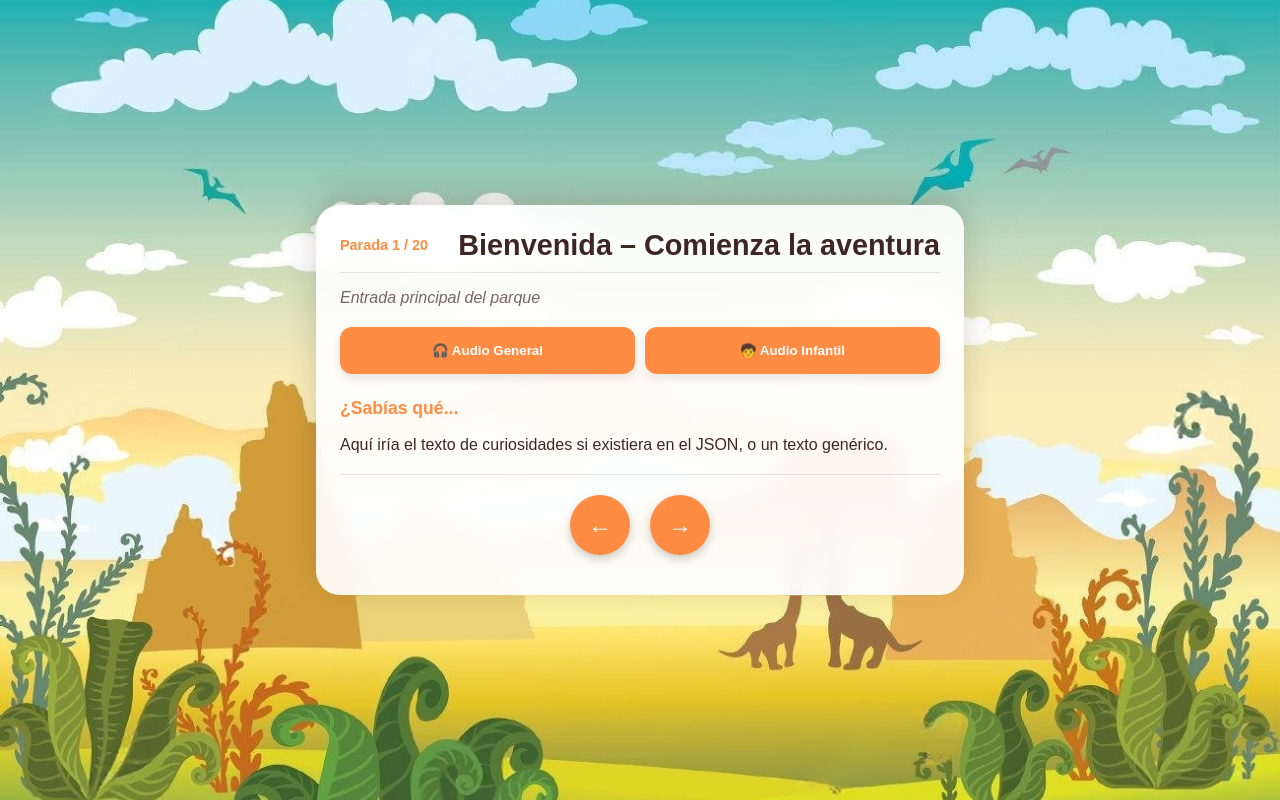
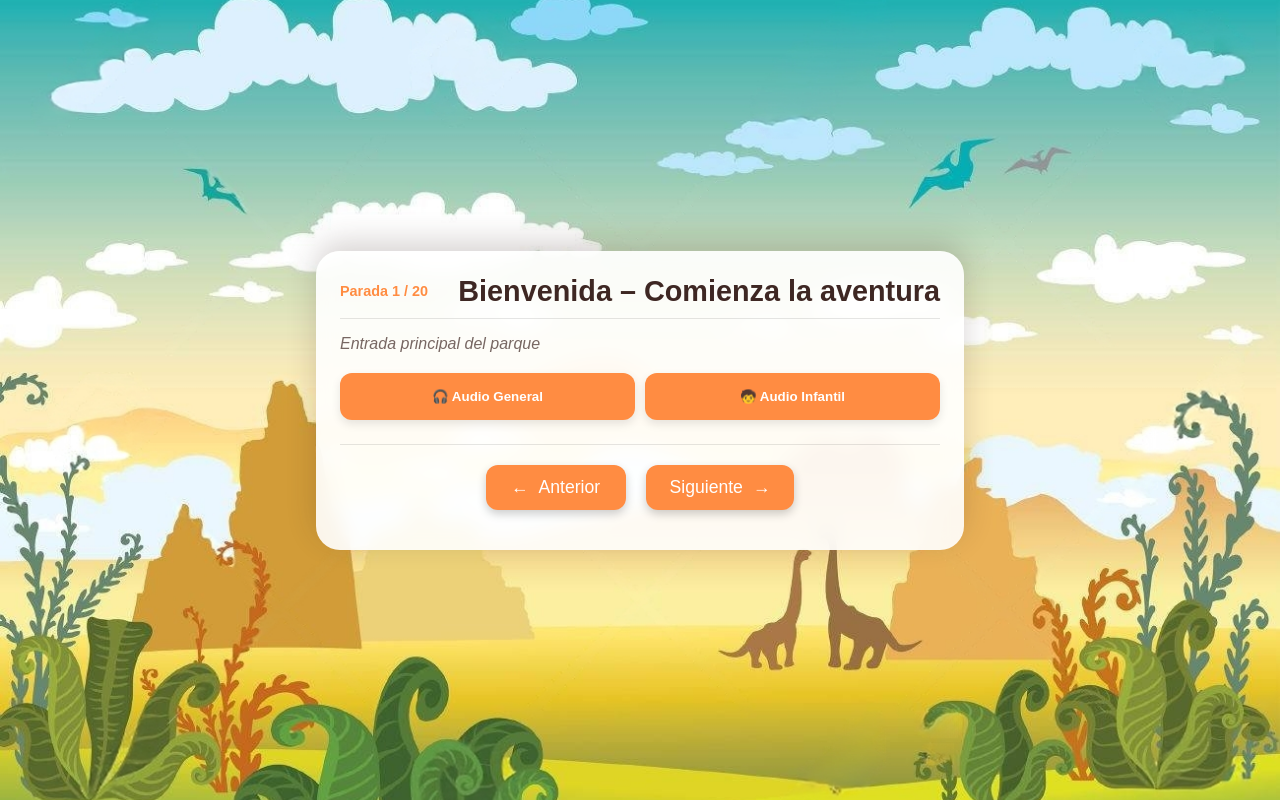
Before and after one commit to Engranajes-Ciencia/Parque-Prehistoria, a React (Vite) app: page /#/visit in a window 1280 px wide. Built offline with nearby package versions, Linux system fonts and the light colour scheme.

Commit message:
Sextos cambios

```diff
--- a/src/Components/Pages/StopScreen.css
+++ b/src/Components/Pages/StopScreen.css
@@ -109,20 +109,21 @@
     background: var(--primary-color);
     color: white;
     border: none;
-    width: 60px;
-    height: 60px;
-    border-radius: 50%;
-    font-size: 1.5rem;
+    padding: 12px 24px;
+    border-radius: 12px;
+    font-size: 1.1rem;
     display: flex;
     align-items: center;
     justify-content: center;
+    gap: 10px;
     box-shadow: 0 4px 10px rgba(0, 0, 0, 0.2);
     cursor: pointer;
     transition: all 0.3s cubic-bezier(0.175, 0.885, 0.32, 1.275);
+    min-width: 140px;
 }
 
 .nav-btn:hover {
-    transform: scale(1.1);
+    transform: translateY(-2px);
     background: var(--primary-dark);
     box-shadow: 0 6px 15px rgba(0, 0, 0, 0.3);
 }
--- a/src/Components/Pages/StopScreen.jsx
+++ b/src/Components/Pages/StopScreen.jsx
@@ -1,5 +1,6 @@
 import React, { useRef, useEffect, useState } from 'react';
 import './StopScreen.css';
+import sabiasQueData from '../../config/data/sabias_que.json';
 
 const StopScreen = ({ stop, onNext, onPrev, stopIndex, totalStops }) => {
     const audioGeneralRef = useRef(null);
@@ -62,6 +63,8 @@ const StopScreen = ({ stop, onNext, onPrev, stopIndex, totalStops }) => {
         if (type === 'kids') setIsPlayingKids(false);
     };
 
+    const sabiasQueText = sabiasQueData[stop.id];
+
     return (
         <div className="stop-screen" style={{ backgroundImage: `url(${stop.imagenAlternativa})` }}>
             <div className="stop-overlay">
@@ -88,15 +91,21 @@ const StopScreen = ({ stop, onNext, onPrev, stopIndex, totalStops }) => {
                         </button>
                     </div>
 
-                    <div className="did-you-know">
-                        <h3>¿Sabías qué...</h3>
-                        <p>Aquí iría el texto de curiosidades si existiera en el JSON, o un texto genérico.</p>
-                    </div>
+                    {sabiasQueText && (
+                        <div className="did-you-know">
+                            <h3>¿Sabías qué...</h3>
+                            <p>{sabiasQueText}</p>
+                        </div>
+                    )}
                 </div>
 
                 <div className="nav-controls">
-                    <button className="nav-btn prev" onClick={onPrev}>←</button>
-                    <button className="nav-btn next" onClick={onNext}>→</button>
+                    <button className="nav-btn prev" onClick={onPrev}>
+                        <span className="nav-arrow">←</span> Anterior
+                    </button>
+                    <button className="nav-btn next" onClick={onNext}>
+                        Siguiente <span className="nav-arrow">→</span>
+                    </button>
                 </div>
 
                 <audio
--- /dev/null
+++ b/src/config/data/sabias_que.json
@@ -0,0 +1,21 @@
+{
+    "2": "¿Sabías que la vida en la Tierra comenzó hace más de 3.500 millones de años? Las primeras formas de vida eran capaces de vivir sin oxígeno.",
+    "3": "¿Sabías que sin estas plantas, los animales nunca podrían haber vivido en tierra?",
+    "4": "¿Sabías que hace más de 300 millones de años existieron hongos de 8 metros y libélulas gigantes que cazaban reptiles? ¡Eran los reyes antes de los dinosaurios!",
+    "5": "¿Sabías que los primeros árboles podían crecer hasta 30 metros, ¡mucho antes de que existieran los dinosaurios!",
+    "6": "¿Sabías que las primeras flores surgieron hace 150 millones de años y transformaron la reproducción de las plantas?",
+    "7": "¿Sabías que los primeros dinosaurios aparecieron hace más de 230 millones de años y dominaron la Tierra durante casi 170 millones de años?",
+    "8": "¿Sabías que la deriva continental sigue moviendo a Europa y Norteamérica unos 2 cm al año?",
+    "9": "¿Sabías que el triceratops tenía tres cuernos para defenderse?",
+    "10": "¿Sabías que Darwin tardó más de 20 años en publicar su teoría, motivado en gran parte por lo que aprendió en Galápagos?",
+    "11": "¿Sabías que las huellas de Laetoli fueron descubiertas en Tanzania en 1978?",
+    "12": "¿Sabías que en Atapuerca se encontraron restos humanos tan antiguos que ayudaron a reescribir la historia de cómo llegó el hombre a Europa?",
+    "13": "¿Sabías que el hombre de Neandertal tenía un cerebro tan grande o incluso más que el nuestro?",
+    "14": "¿Sabías que estudiar cráneos antiguos nos permite entender cómo cambiaron nuestras habilidades y comportamiento con la evolución?",
+    "15": "¿Sabías que usaban pigmentos naturales de rocas y carbón para el arte rupestre?",
+    "16": "¿Sabías que no tenían casas fijas y vivían en chozas?",
+    "17": "¿Sabías que comenzaron a construir aldeas permanentes?",
+    "18": "¿Sabías que las pinturas del Sahara y La Laja Alta son algunas de las primeras evidencias de sociedades organizadas y navegación antigua?",
+    "19": "¿Sabías que en Çatalhöyük, las casas se construían unas junto a otras sin calles, y la gente entraba por el techo?",
+    "20": "¿Sabías que algunas alineaciones de Stonehenge indican los solsticios?"
+}
```
